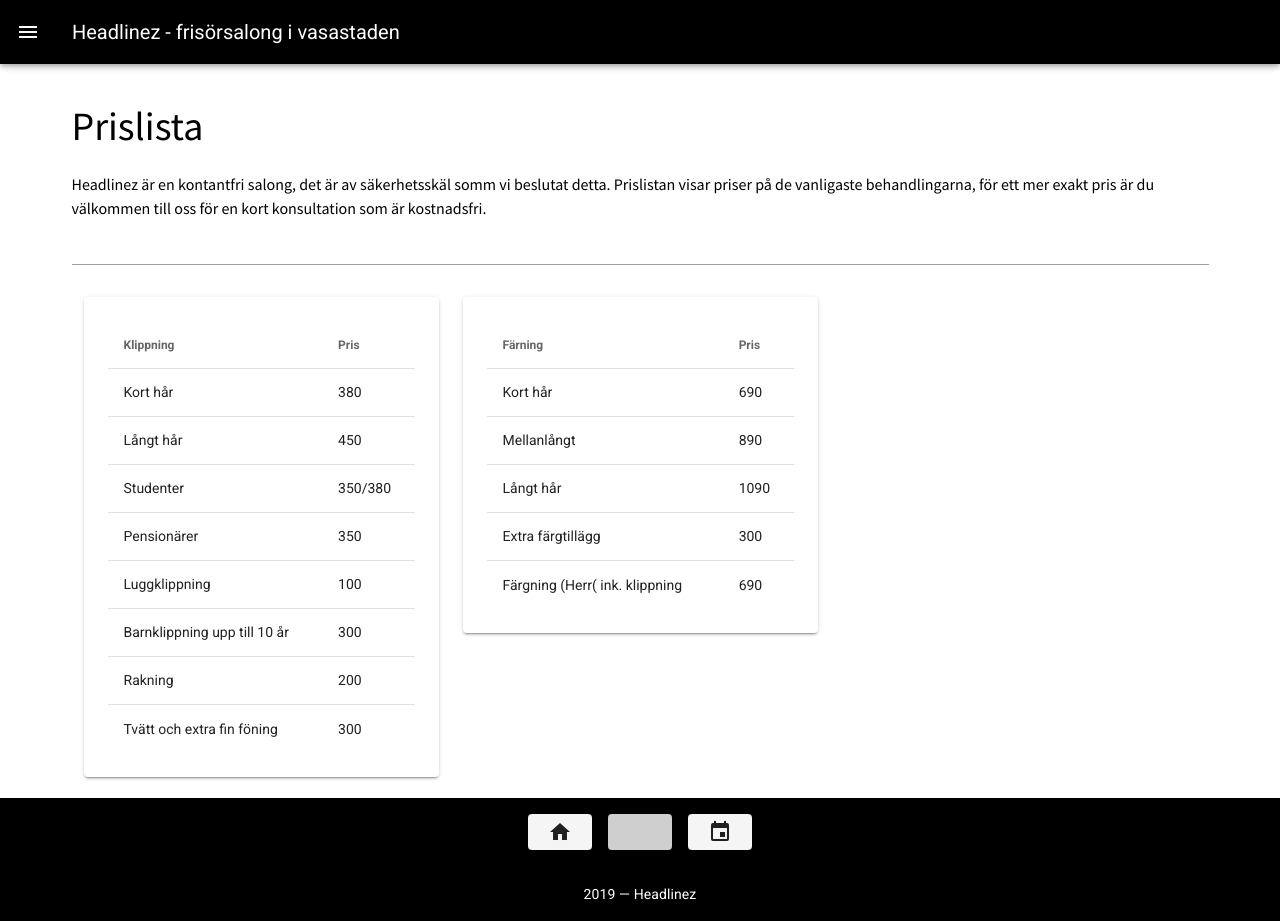
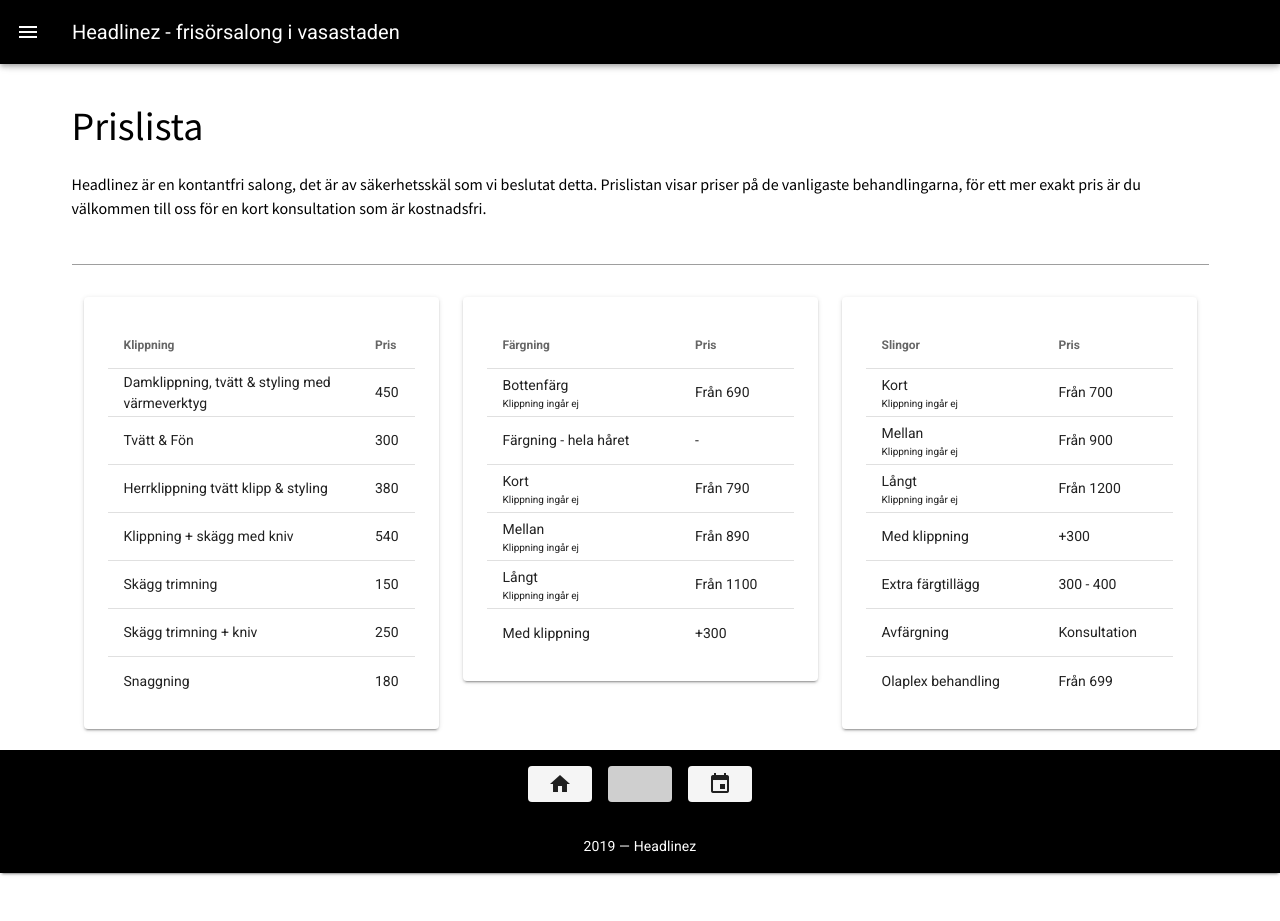
Before and after one commit to rickardbroberg/headlinez, a Nuxt app: page /priser in a window 1280 px wide. After the commit the page ends 873 px from the top, so only its background shows below. Built offline with nearby package versions, Linux system fonts and the light colour scheme.

Commit message:
prislista update

```diff
--- a/pages/index.vue
+++ b/pages/index.vue
@@ -5,7 +5,7 @@
 
           <div class="flex my-2 text-left xs12">
             <h1>Headlinez din frisör i vasastan</h1>
-            <p class="feed-subheading mt-4"><span>Färgar, slingar, klipper och tonar ditt hår till perfektion, alltid nöjd kund garanti. följ mig på instagram: @jack.sharoian</span> eller <a href="/kontakt">boka din nästa tid</a> nu</p></div>
+            <p class="feed-subheading mt-4"><span>Färgar, slingar, klipper och tonar ditt hår till perfektion, alltid nöjd kund garanti. följ mig på instagram: @jack.sharoian</span> eller <a href="https://headlinez.bokadirekt.se" target="_blank">boka din nästa tid</a> nu</p></div>
 
 
           <div class="flex xs12 align-center hidden-md-and-down"><hr role="separator" aria-orientation="horizontal" class="grey feed-border v-divider theme--light"></div>
@@ -27,7 +27,7 @@
                 <div class="v-responsive v-image grey lighten-2 image-feed">
                   <div class="v-responsive__sizer" style="padding-bottom: 178.571%;"></div>
 
-                  <video v-if="product.video" width="450" controls :src="product.video"></video>
+                  <video v-if="product.video" width="100%" controls :src="product.video"></video>
                   <div v-else class="v-image__image v-image__image--cover"
                   :style="{ backgroundImage: `url(${product.image})`, backgroundPosition: 'center center' }"></div>
 
--- a/pages/kontakt.vue
+++ b/pages/kontakt.vue
@@ -13,6 +13,7 @@
             <h3>Kom i kontakt och boka</h3>
             <p>070-666 98 71</p>
 
+            <p><a href="https://headlinez.bokadirekt.se" target="_blank">Boka din nästa tid</a></p>
 
             <h3>Hitta till oss</h3>
             <p>
--- a/pages/priser.vue
+++ b/pages/priser.vue
@@ -5,7 +5,7 @@
 
           <div class="flex my-2 text-left xs12">
             <h1>Prislista</h1>
-            <p class="feed-subheading mt-4"><span>Headlinez är en kontantfri salong, det är av säkerhetsskäl somm vi beslutat detta. Prislistan visar priser på de vanligaste behandlingarna, för ett mer exakt pris är du välkommen till oss för en kort konsultation som är kostnadsfri.<br><br></span></p>
+            <p class="feed-subheading mt-4"><span>Headlinez är en kontantfri salong, det är av säkerhetsskäl som vi beslutat detta. Prislistan visar priser på de vanligaste behandlingarna, för ett mer exakt pris är du välkommen till oss för en kort konsultation som är kostnadsfri.<br><br></span></p>
 
             <div class="my-5 xs12 align-center hidden-md-and-down"><hr role="separator" aria-orientation="horizontal" class="grey feed-border v-divider theme--light"></div>
 
@@ -33,6 +33,7 @@
                           <td>{{ item.price }}</td>
                         </tr>
                       </tbody>
+
                     </template>
                   </v-simple-table>
                 </v-card>
@@ -50,13 +51,13 @@
                     <template v-slot:default>
                       <thead>
                         <tr>
-                          <th class="text-left">Färning</th>
+                          <th class="text-left">Färgning</th>
                           <th class="text-left">Pris</th>
                         </tr>
                       </thead>
                       <tbody>
                         <tr v-for="item in fargningar" :key="item.name">
-                          <td>{{ item.name }}</td>
+                          <td><span class="name">{{ item.name }}</span> <span v-if="item.detail" class="detail">{{ item.detail }} </span></td>
                           <td>{{ item.price }}</td>
                         </tr>
                       </tbody>
@@ -64,6 +65,34 @@
                   </v-simple-table>
                 </v-card>
               </v-col>
+
+              <v-col
+                cols="12"
+                sm="4"
+              >
+                <v-card
+                  class=" ma-3 pa-6"
+                  max-width="400"
+                >
+                  <v-simple-table class="theme--light">
+                    <template v-slot:default>
+                      <thead>
+                        <tr>
+                          <th class="text-left">Slingor</th>
+                          <th class="text-left">Pris</th>
+                        </tr>
+                      </thead>
+                      <tbody>
+                        <tr v-for="item in slingor" :key="item.name">
+                          <td><span class="name">{{ item.name }}</span> <span v-if="item.detail" class="detail">{{ item.detail }} </span></td>
+                          <td>{{ item.price }}</td>
+                        </tr>
+                      </tbody>
+                    </template>
+                  </v-simple-table>
+                </v-card>
+              </v-col>
+
             </v-row>
 
           </div>
@@ -90,58 +119,96 @@ export default {
 
     klippningar: [
       {
-        name: 'Kort hår',
+        name: 'Damklippning, tvätt & styling med värmeverktyg',
+        price: 450,
+      },
+      {
+        name: 'Tvätt & Fön',
+        price: 300,
+      },
+      {
+        name: 'Herrklippning tvätt klipp & styling',
         price: 380,
       },
       {
-        name: 'Långt hår',
-        price: 450,
+        name: 'Klippning + skägg med kniv',
+        price: 540,
       },
       {
-        name: 'Studenter',
-        price: '350/380',
+        name: 'Skägg trimning',
+        price: 150,
       },
       {
-        name: 'Pensionärer',
-        price: 350,
+        name: 'Skägg trimning + kniv',
+        price: 250,
       },
       {
-        name: 'Luggklippning',
-        price: 100,
+        name: 'Snaggning',
+        price: 180,
       },
-      {
-        name: 'Barnklippning upp till 10 år',
-        price: 300,
-      },
-      {
-        name: 'Rakning',
-        price: 200,
-      },
-      {
-        name: 'Tvätt och extra fin föning',
-        price: 300,
-      }
+
     ],
     fargningar: [
         {
-        name: 'Kort hår',
-        price: 690,
+          name: 'Bottenfärg',
+          detail: 'Klippning ingår ej',
+          price: 'Från 690',
         },
         {
-        name: 'Mellanlångt',
-        price: 890,
+          name: 'Färgning -  hela håret',
+          price: '-',
         },
         {
-        name: 'Långt hår',
-        price: 1090,
+          name: 'Kort',
+          detail: 'Klippning ingår ej',
+          price: 'Från 790',
+        },
+        {
+          name: 'Mellan',
+          detail: 'Klippning ingår ej',
+          price: 'Från 890',
+        },
+        {
+          name: 'Långt',
+          detail: 'Klippning ingår ej',
+          price: 'Från 1100',
+        },
+        {
+          name: 'Med klippning',
+          price: '+300',
+        }
+      ],
+      slingor: [
+        {
+          name: 'Kort',
+          detail: 'Klippning ingår ej',
+          price: 'Från 700',
+        },
+        {
+          name: 'Mellan',
+          detail: 'Klippning ingår ej',
+          price: 'Från 900',
+        },
+        {
+          name: 'Långt',
+          detail: 'Klippning ingår ej',
+          price: 'Från 1200',
+        },
+        {
+          name: 'Med klippning',
+          price: '+300',
         },
         {
           name: 'Extra färgtillägg',
-        price: 300,
+          price: '300 - 400',
         },
         {
-        name: 'Färgning (Herr( ink. klippning',
-        price: 690,
+          name: 'Avfärgning',
+          price: 'Konsultation',
+        },
+        {
+          name: 'Olaplex behandling',
+          price: 'Från 699',
         }
       ],
   }),
@@ -163,6 +230,16 @@ th{
     padding: 12px;
 }
 
+.name{
+  clear: both;
+  float: left;
+}
+.detail{
+  clear: both;
+  float: left;
+  font-size: 10px;
+}
+
 
 @media only screen and (min-width: 768px) {
 
```
Lines whose indentation alone changed are shown as unchanged.
